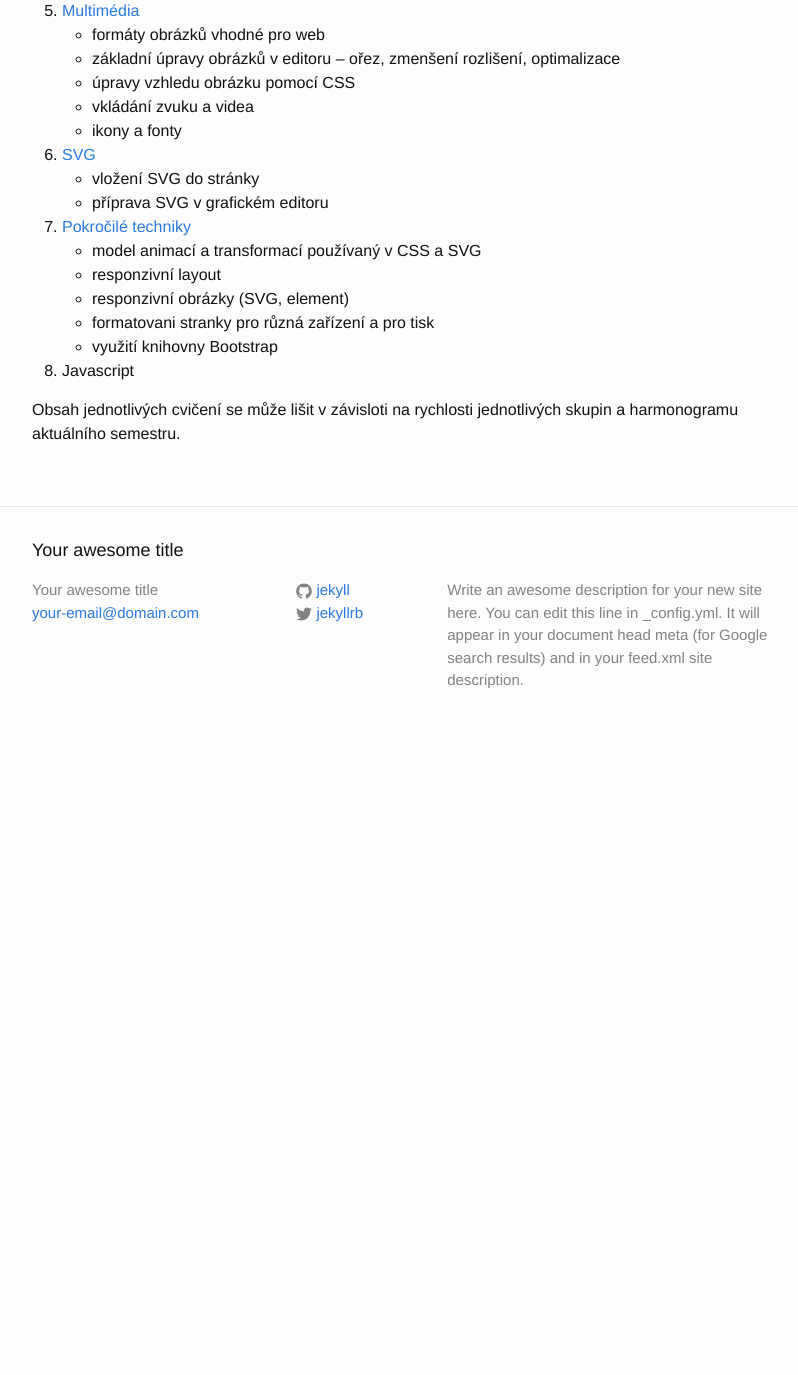
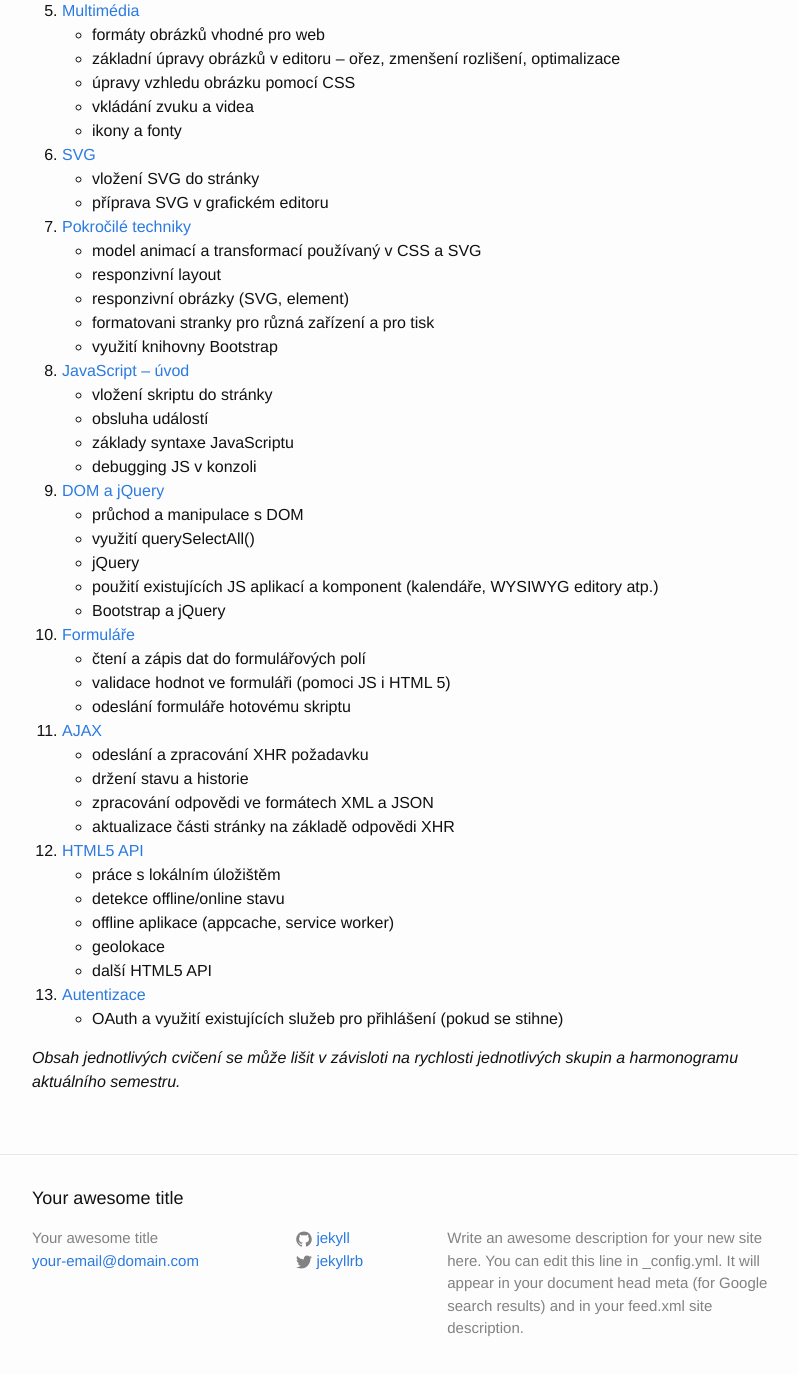
Before and after one commit to 4iz268/4iz268.github.io, a Jekyll site: the page built from cviceni/index.md, in a window 1280 px wide and 1400 px high, scrolled down 804 px. Shown: the top 1375 px of the window, without its empty margins (238-1036 px from the left). Built offline with Jekyll 4.4.1, drawn with Linux system fonts in a browser that asks for light colours; before the commit the page ends 1556 px from its top, so only the background shows below that; some of the changed text lies outside the part shown.

```diff
--- a/cviceni/index.md
+++ b/cviceni/index.md
@@ -38,9 +38,33 @@ Přibližná náplň cvičení:
    * responzivní obrázky (SVG, <picture> element)
    * formatovani stranky pro různá zařízení a pro tisk
    * využití knihovny Bootstrap
+8. [JavaScript -- úvod](08-js-uvod/)
+   * vložení skriptu do stránky
+   * obsluha událostí
+   * základy syntaxe JavaScriptu
+   * debugging JS v konzoli
+9. [DOM a jQuery](09-dom-jquery/)
+   * průchod a manipulace s DOM
+   * využití querySelectAll()
+   * jQuery
+   * použití existujících JS aplikací a komponent (kalendáře, WYSIWYG editory atp.)
+   * Bootstrap a jQuery
+10. [Formuláře](10-formulare/)
+   * čtení a zápis dat do formulářových polí
+   * validace hodnot ve formuláři (pomoci JS i HTML 5)
+   * odeslání formuláře hotovému skriptu
+11. [AJAX](11-ajax/)
+   * odeslání a zpracování XHR požadavku
+   * držení stavu a historie
+   * zpracování odpovědi ve formátech XML a JSON
+   * aktualizace části stránky na základě odpovědi XHR
+12. [HTML5 API](12-api/)
+   * práce s lokálním úložištěm
+   * detekce offline/online stavu
+   * offline aplikace (appcache, service worker)
+   * geolokace
+   * další HTML5 API
+13. [Autentizace](13-autentizace/)
+   * OAuth a využití existujících služeb pro přihlášení (pokud se stihne)
 
-
-
-3. Javascript
-
-Obsah jednotlivých cvičení se může lišit v závisloti na rychlosti jednotlivých skupin a harmonogramu aktuálního semestru.
+*Obsah jednotlivých cvičení se může lišit v závisloti na rychlosti jednotlivých skupin a harmonogramu aktuálního semestru.*
```
Also changed, not shown: cviceni/08-js-uvod/index.md (+1 -1 lines), cviceni/09-dom-jquery/index.md (+1 -1 lines), cviceni/10-formulare/index.md (+1 -1 lines), cviceni/11-ajax/index.md (+1 -1 lines), cviceni/13-autentizace/index.md (+1 -1 lines).
